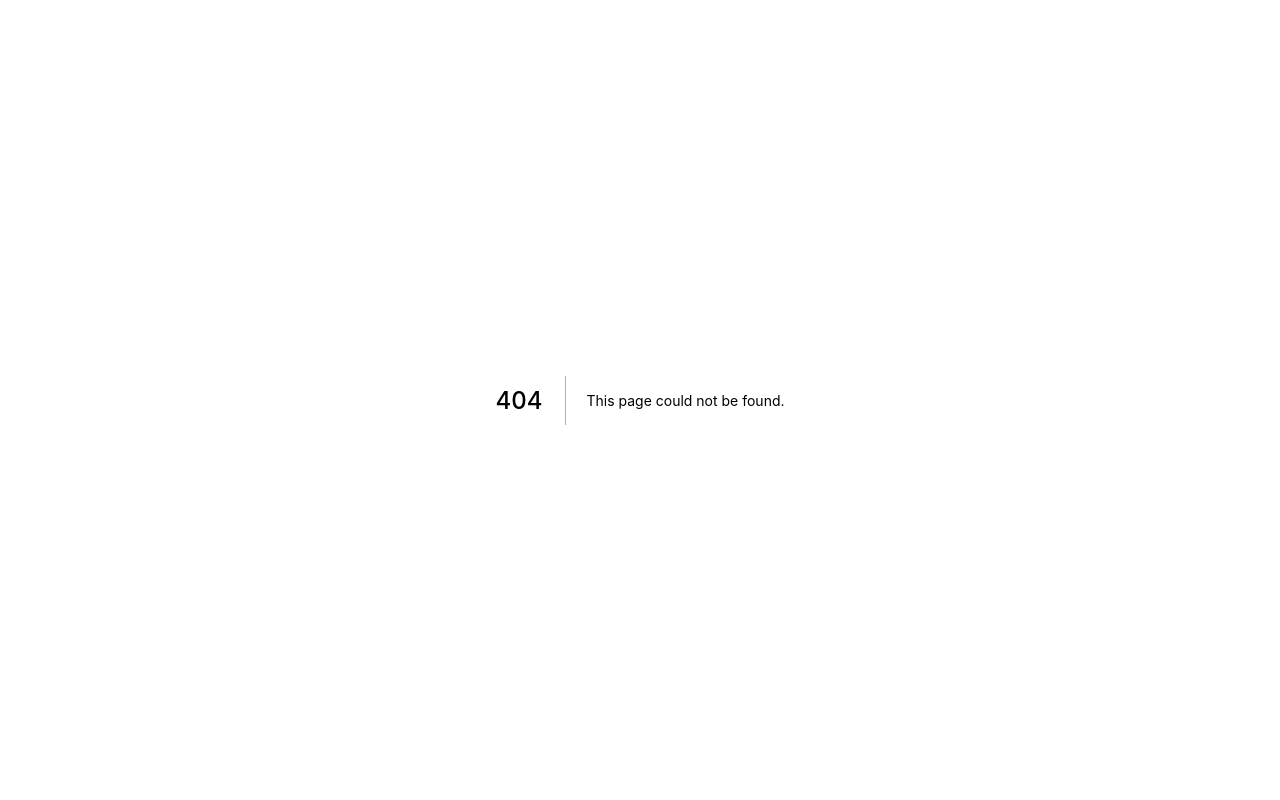
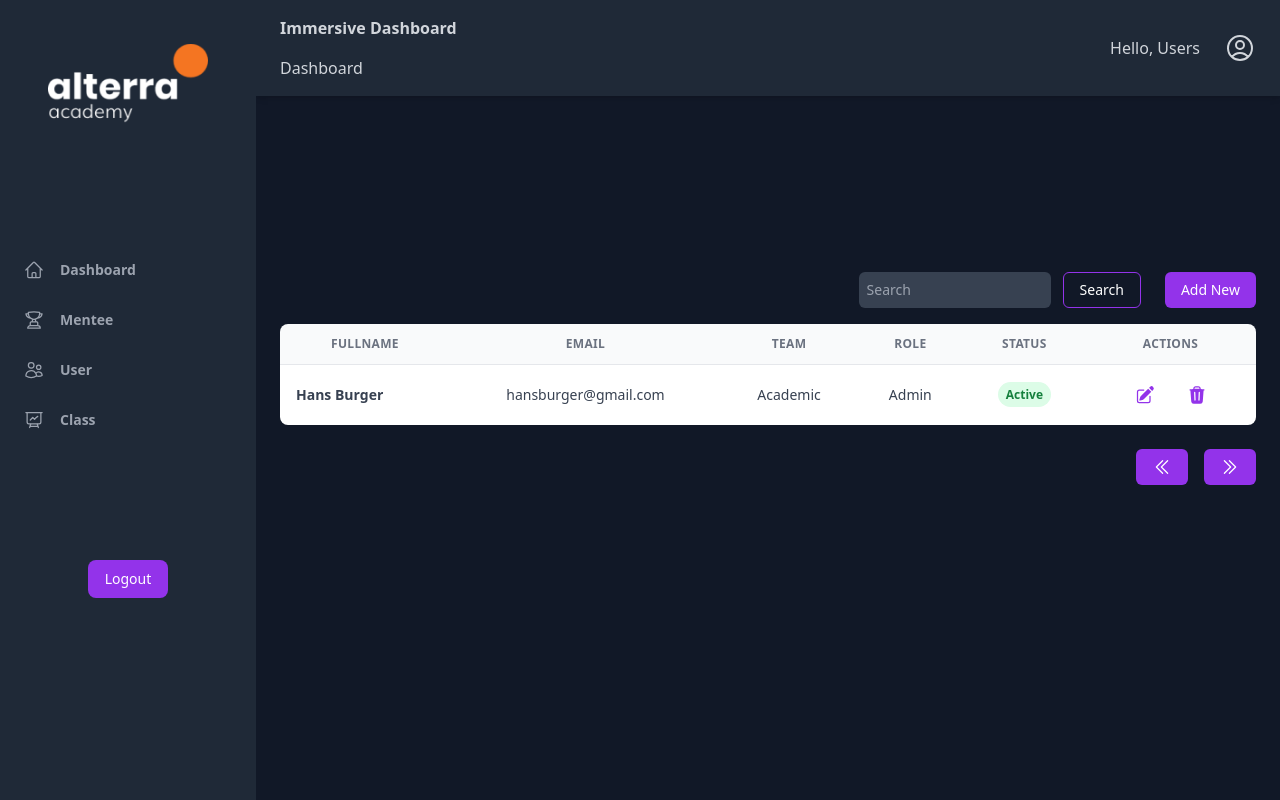
Before and after one commit to ALTA-Project-3/ALTA-GROUP-PROJECT-3-DASHBOARD-APP, a Next.js app: page /mentee in a window 1280 px wide. Before the commit this address had no page. Built offline with nearby package versions, Linux system fonts and the light colour scheme.

Commit message:
Penambahan Halaman mentee Tatapi Belum Fetch API

```diff
--- a/pages/index.js
+++ b/pages/index.js
@@ -17,16 +17,16 @@ export default function Home() {
     setEmail("");
     setPassword("");
     await axios({
-      url: "https://virtserver.swaggerhub.com/nawihusen/groupproject3/1.0.0/login",
+      url: "https://tugas.website/login",
       method: "POST",
-      withCredentials: true,
       data: {
         email,
         password,
       },
     })
       .then((res) => {
-        cookie.set("JWT", res.data.data.token);
+        console.log(res.data.data);
+        cookie.set("JWT", res.data.data);
       })
       .catch((err) => {
         console.log(err);
--- /dev/null
+++ b/pages/mentee.jsx
@@ -0,0 +1,84 @@
+import React from "react";
+import Header from "../components/Header";
+import SideBar from "../components/SideBar";
+import { PencilSquareIcon, TrashIcon, ChevronDoubleLeftIcon, ChevronDoubleRightIcon } from "@heroicons/react/24/solid";
+
+export default function mentee() {
+  return (
+    <>
+      <div className="flex h-screen bg-gray-900 ">
+        <SideBar />
+        <div className="flex flex-col flex-1 w-full">
+          <Header />
+          <main className="h-full pb-16 overflow-y-auto">
+            <div className="container grid px-6 py-40 mx-auto">
+              <label class="block mt-4 text-sm mb-4">
+                <div class=" text-gray-500 focus-within:text-purple-600 flex justify-end">
+                  <input
+                    class="block w-48 py-2 mr-3 text-sm text-gray-300 border-gray-600 bg-gray-700 focus:border-purple-400 focus:outline-none focus:shadow-outline-purple focus:shadow-outline-gray form-input rounded-md placeholder:px-2"
+                    placeholder="Search"
+                  />
+                  <button class="block px-4 mr-6 text-sm font-medium leading-5 text-white transition-colors duration-150 bg-transparent border border-purple-600 rounded-md active:bg-purple-600 hover:bg-purple-700 focus:outline-purple focus:shadow-outline-purple">
+                    Search
+                  </button>
+                  <button class=" block px-4 text-sm font-medium leading-5 text-white transition-colors duration-150 bg-purple-600 border border-none rounded-md active:bg-purple-600 hover:bg-purple-700 focus:outline-none focus:shadow-outline-purple">
+                    Add New
+                  </button>
+                </div>
+              </label>
+              <div className="w-full overflow-hidden rounded-lg shadow-xs">
+                <div className="w-full overflow-x-auto">
+                  <table className="w-full whitespace-no-wrap">
+                    <thead>
+                      <tr className="text-xs font-semibold tracking-wide text-left text-gray-500 uppercase border-b dark:border-gray-700 bg-gray-50 dark:text-gray-400 dark:bg-gray-800">
+                        <th className="px-4 py-3 text-center">Fullname</th>
+                        <th className="px-4 py-3 text-center">Email</th>
+                        <th className="px-4 py-3 text-center">Team</th>
+                        <th className="px-4 py-3 text-center">Role</th>
+                        <th className="px-4 py-3 text-center">Status</th>
+                        <th className="px-4 py-3 text-center">Actions</th>
+                      </tr>
+                    </thead>
+                    <tbody className="bg-white divide-y dark:divide-gray-700 dark:bg-gray-800">
+                      <tr className="text-gray-700 dark:text-gray-400">
+                        <td className="px-4 py-3 text-center">
+                          <div className="flex items-center text-sm">
+                            <p className="font-semibold">Hans Burger</p>
+                          </div>
+                        </td>
+                        <td className="px-4 py-3 text-center text-sm">hansburger@gmail.com</td>
+                        <td className="px-4 py-3 text-center text-sm">Academic</td>
+                        <td className="px-4 py-3 text-center text-sm">Admin</td>
+                        <td className="px-4 py-3 text-center text-xs">
+                          <span className="px-2 py-1 font-semibold leading-tight text-green-700 bg-green-100 rounded-full dark:bg-green-700 dark:text-green-100">Active</span>
+                        </td>
+                        <td className="px-4 py-3 text-center">
+                          <div className="flex items-center justify-center space-x-4 text-sm">
+                            <button className="flex items-center justify-between px-2 py-2 text-sm font-medium leading-5 text-purple-600 rounded-lg dark:text-gray-400 focus:outline-none focus:shadow-outline-gray" aria-label="Edit">
+                              <PencilSquareIcon className="w-5 h-5" />
+                            </button>
+                            <button className="flex items-center justify-between px-2 py-2 text-sm font-medium leading-5 text-purple-600 rounded-lg dark:text-gray-400 focus:outline-none focus:shadow-outline-gray" aria-label="Delete">
+                              <TrashIcon className="w-5 h-5" />
+                            </button>
+                          </div>
+                        </td>
+                      </tr>
+                    </tbody>
+                  </table>
+                </div>
+              </div>
+              <div class="text-gray-500 focus-within:text-purple-600 flex justify-end mt-6 gap-4">
+                <button class="px-4 py-2 text-sm font-medium leading-5 text-white transition-colors duration-150 bg-purple-600 border border-none rounded-md active:bg-purple-600 hover:bg-purple-700 focus:outline-none focus:shadow-outline-purple">
+                  <ChevronDoubleLeftIcon className="w-5 h-5" />
+                </button>
+                <button class="px-4 py-2 text-sm font-medium leading-5 text-white transition-colors duration-150 bg-purple-600 border border-none rounded-md active:bg-purple-600 hover:bg-purple-700 focus:outline-none focus:shadow-outline-purple">
+                  <ChevronDoubleRightIcon className="w-5 h-5" />
+                </button>
+              </div>
+            </div>
+          </main>
+        </div>
+      </div>
+    </>
+  );
+}
```
